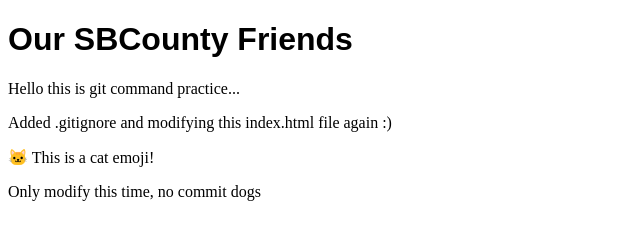
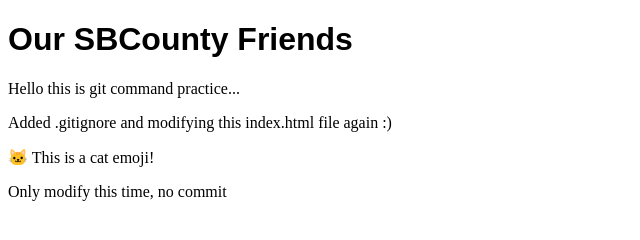
Before and after one commit to divya-lad/hello-world, a plain HTML site: page index.html in a window 1280 px wide. Shown: the full height of the page, 0-640 px from the left. Drawn offline with Linux system fonts and the light colour scheme.

Commit message:
Revert "Modified index.html to include do - BIFG MISTAKE"
This reverts commit f766b663683b8bb59c92922e24496fe70c9222e2.

```diff
--- a/index.html
+++ b/index.html
@@ -10,6 +10,6 @@
     <p>Hello this is git command practice...</p>
     <p>Added .gitignore and modifying this index.html file again :)</p>
     <p>&#x1F431; This is a cat emoji!</p>
-    <p>Only modify this time, no commit dogs</p>
+    <p>Only modify this time, no commit</p>
 </body>
 </html>
```
